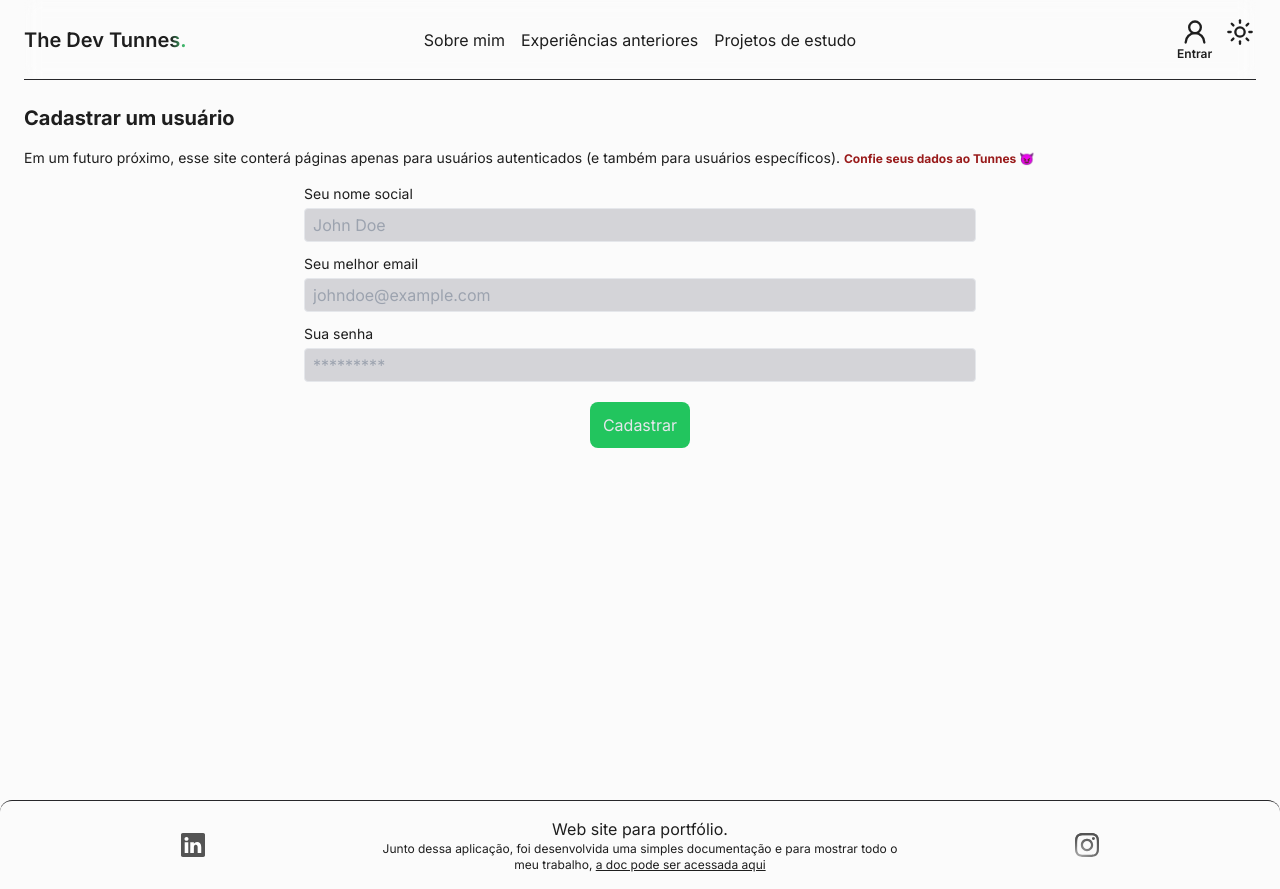
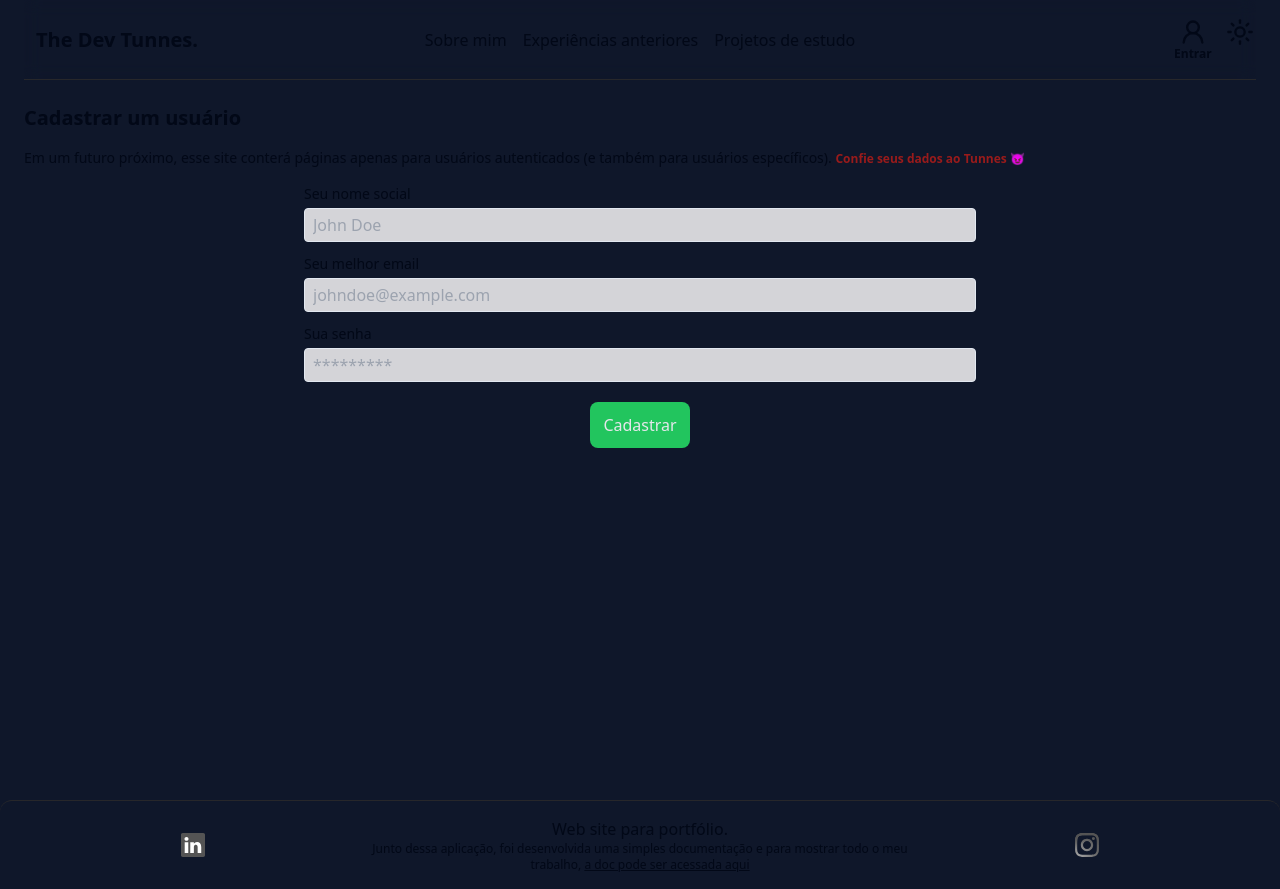
Before and after one commit to thetunnes/my-portfolio, a Next.js app: page /signup in a window 1280 px wide. Built offline with nearby package versions, Linux system fonts and the light colour scheme; no server answers.

Commit message:
Adding ShadCN UI in Project to use a Component library

```diff
--- a/package.json
+++ b/package.json
@@ -21,6 +21,8 @@
     "autoprefixer": "10.4.14",
     "axios": "^1.4.0",
     "bcrypt": "^5.1.0",
+    "class-variance-authority": "^0.7.0",
+    "clsx": "^2.0.0",
     "eslint": "8.39.0",
     "eslint-config-next": "13.4.0",
     "lucide-react": "^0.220.0",
@@ -36,7 +38,9 @@
     "react-toastify": "^9.1.3",
     "sharp": "^0.32.1",
     "svgjson": "^2.2.3",
+    "tailwind-merge": "^1.14.0",
     "tailwindcss": "3.3.2",
+    "tailwindcss-animate": "^1.0.6",
     "typescript": "5.0.4",
     "uuid": "^9.0.0",
     "zod": "^3.21.4"
--- a/src/app/globals.css
+++ b/src/app/globals.css
@@ -2,38 +2,75 @@
 @tailwind components;
 @tailwind utilities;
 
-html,
-body {
-  /* height: 100vh; */
-  color: #1E1E1E;
-  background: #fbfbfb;
-  border-color: #1E1E1E;
+@layer base {
+  :root {
+    --background: 0 0% 100%;
+    --foreground: 222.2 84% 4.9%;
+
+    --card: 0 0% 100%;
+    --card-foreground: 222.2 84% 4.9%;
+
+    --popover: 0 0% 100%;
+    --popover-foreground: 222.2 84% 4.9%;
+
+    --primary: 222.2 47.4% 11.2%;
+    --primary-foreground: 210 40% 98%;
+
+    --secondary: 210 40% 96.1%;
+    --secondary-foreground: 222.2 47.4% 11.2%;
+
+    --muted: 210 40% 96.1%;
+    --muted-foreground: 215.4 16.3% 46.9%;
+
+    --accent: 210 40% 96.1%;
+    --accent-foreground: 222.2 47.4% 11.2%;
+
+    --destructive: 0 84.2% 60.2%;
+    --destructive-foreground: 210 40% 98%;
+
+    --border: 214.3 31.8% 91.4%;
+    --input: 214.3 31.8% 91.4%;
+    --ring: 222.2 84% 4.9%;
+
+    --radius: 0.5rem;
+  }
+
+  .dark {
+    --background: 111.2 84% 4.9%;
+    --foreground: 210 40% 98%;
+
+    --card: 222.2 84% 4.9%;
+    --card-foreground: 210 40% 98%;
+
+    --popover: 222.2 84% 4.9%;
+    --popover-foreground: 210 40% 98%;
+
+    --primary: 210 40% 98%;
+    --primary-foreground: 222.2 47.4% 11.2%;
+
+    --secondary: 217.2 32.6% 17.5%;
+    --secondary-foreground: 210 40% 98%;
+
+    --muted: 217.2 32.6% 17.5%;
+    --muted-foreground: 215 20.2% 65.1%;
+
+    --accent: 217.2 32.6% 17.5%;
+    --accent-foreground: 210 40% 98%;
+
+    --destructive: 0 62.8% 30.6%;
+    --destructive-foreground: 210 40% 98%;
+
+    --border: 217.2 32.6% 17.5%;
+    --input: 217.2 32.6% 17.5%;
+    --ring: 212.7 26.8% 83.9%;
+  }
 }
 
-.dark,
-.dark body {
-  color: #fbfbfb;
-  border-color: #fbfbfb;
-  background: #1E1E1E;
+@layer base {
+  * {
+    @apply border-border;
+  }
+  body {
+    @apply bg-background text-foreground;
+  }
 }
-
-.socialMedia {
-  -webkit-text-fill-color: transparent;
-  -webkit-background-clip: text;
-}
-
-h2.animateTitle {
-  color: #1E1E1E;
-  background: linear-gradient(to left, #1E1E1E 0, #4ade80 0%, #1E1E1E 10%);
-  -webkit-background-clip: text;
-  -webkit-text-fill-color: transparent;
-}
-
-.dark .animateTitle {
-  color: #fbfbfb;
-  background: linear-gradient(to left, #fbfbfb 0, #4ade80 0%, #fbfbfb 10%);
-  /* padding: 0 1.5rem; */
-  -webkit-background-clip: text;
-  -webkit-text-fill-color: transparent;
-
-}
--- a/src/app/layout.tsx
+++ b/src/app/layout.tsx
@@ -17,7 +17,7 @@
 export default async function RootLayout({ children }: LayoutProps) {
   return (
     <html lang="en" suppressHydrationWarning={true}>
-      <body className={`${inter.variable} h-full font-sans`}>
+      <body className={`${inter.variable} h-full bg-slate-900 font-sans`}>
         <Providers>
           <Header />
           <main className="mt-20 h-full min-h-[calc(100vh-5rem)] p-6">
--- a/src/app/page.tsx
+++ b/src/app/page.tsx
@@ -4,7 +4,7 @@
 
 export default function Home() {
   return (
-    <section className="flex h-full w-full items-start justify-center gap-4 small:flex-col">
+    <section className="small:flex-col flex h-full w-full items-start justify-center gap-4">
       <div className="mx-auto flex w-full flex-1 flex-col items-center justify-center gap-1 ">
         <Image
           alt="Foto perfil"
@@ -19,7 +19,7 @@
         </span>
       </div>
 
-      <div className="flex h-full w-1/2 flex-1 flex-col justify-center gap-4 small:w-full">
+      <div className="small:w-full flex h-full w-1/2 flex-1 flex-col justify-center gap-4">
         <MainText />
         <p className="text-justify text-lg">
           Olá mundo! Eu me chamo Cauê, tenho 23 anos e a alguns anos me aventuro
--- a/src/app/projects/components/ListProjects.tsx
+++ b/src/app/projects/components/ListProjects.tsx
@@ -42,7 +42,7 @@
 
               <time className="flex items-center gap-1 text-xs text-zinc-600">
                 <Calendar size={16} />
-                {Intl.DateTimeFormat('pt-br').format(new Date(repo.created_at))}
+                {Intl.DateTimeFormat('pt-br').format(new Date(repo.updated_at))}
               </time>
             </section>
             <p className="ml-12 text-justify text-sm text-zinc-700 dark:text-gray-400">
--- /dev/null
+++ b/src/lib/utils.ts
@@ -0,0 +1,6 @@
+import { type ClassValue, clsx } from "clsx"
+import { twMerge } from "tailwind-merge"
+
+export function cn(...inputs: ClassValue[]) {
+  return twMerge(clsx(inputs))
+}
--- a/tailwind.config.js
+++ b/tailwind.config.js
@@ -1,92 +1,76 @@
-import plugin from 'tailwindcss/plugin'
-
 /** @type {import('tailwindcss').Config} */
 module.exports = {
-  darkMode: 'class',
+  darkMode: ['class'],
   content: [
-    './src/pages/**/*.{js,ts,jsx,tsx,mdx}',
-    './src/components/**/*.{js,ts,jsx,tsx,mdx}',
-    './src/app/**/*.{js,ts,jsx,tsx,mdx}',
+    './pages/**/*.{ts,tsx}',
+    './components/**/*.{ts,tsx}',
+    './app/**/*.{ts,tsx}',
+    './src/**/*.{ts,tsx}',
   ],
   theme: {
+    container: {
+      center: true,
+      padding: '2rem',
+      screens: {
+        '2xl': '1400px',
+      },
+    },
     extend: {
-      fontFamily: {
-        sans: 'var(--font-inter)',
+      colors: {
+        border: 'hsl(var(--border))',
+        input: 'hsl(var(--input))',
+        ring: 'hsl(var(--ring))',
+        background: 'hsl(var(--background))',
+        foreground: 'hsl(var(--foreground))',
+        primary: {
+          DEFAULT: 'hsl(var(--primary))',
+          foreground: 'hsl(var(--primary-foreground))',
+        },
+        secondary: {
+          DEFAULT: 'hsl(var(--secondary))',
+          foreground: 'hsl(var(--secondary-foreground))',
+        },
+        destructive: {
+          DEFAULT: 'hsl(var(--destructive))',
+          foreground: 'hsl(var(--destructive-foreground))',
+        },
+        muted: {
+          DEFAULT: 'hsl(var(--muted))',
+          foreground: 'hsl(var(--muted-foreground))',
+        },
+        accent: {
+          DEFAULT: 'hsl(var(--accent))',
+          foreground: 'hsl(var(--accent-foreground))',
+        },
+        popover: {
+          DEFAULT: 'hsl(var(--popover))',
+          foreground: 'hsl(var(--popover-foreground))',
+        },
+        card: {
+          DEFAULT: 'hsl(var(--card))',
+          foreground: 'hsl(var(--card-foreground))',
+        },
       },
-      colors: {
-        'color-instagram':
-          'radial-gradient(circle at 30% 107%, #fdf497 0%, #fdf497 5%, #fd5949 45%, #d6249f 60%, #285AEB 90%)',
-      },
-      screens: {
-        small: { raw: '(max-width: 896px)' },
-        xsmall: { raw: '(max-width: 400px)' },
-        tall: { raw: '(min-width: 896px)' },
-        // => @media (min-height: 800px) { ... }
-      },
-      backgroundImage: {
-        'gradient-radial': 'radial-gradient(var(--tw-gradient-stops))',
-        'gradient-conic':
-          'conic-gradient(from 180deg at 50% 50%, var(--tw-gradient-stops))',
-        'color-instagram':
-          'radial-gradient(circle at 30% 107%, #fdf497 0%, #fdf497 5%, #fd5949 45%, #d6249f 60%, #285AEB 90%)',
-      },
-      textShadow: {
-        sm: '0 1px 2px var(--tw-shadow-color)',
-        DEFAULT: '0 2px 4px var(--tw-shadow-color)',
-        lg: '0 8px 16px var(--tw-shadow-color)',
-      },
-      transitionProperty: {
-        height: 'height',
-        spacing: 'margin, padding',
+      borderRadius: {
+        lg: 'var(--radius)',
+        md: 'calc(var(--radius) - 2px)',
+        sm: 'calc(var(--radius) - 4px)',
       },
       keyframes: {
-        shine: {
-          '0%': {
-            backgroundPosition: 0,
-          },
-          '100%': {
-            backgroundPosition: 150,
-          },
+        'accordion-down': {
+          from: { height: 0 },
+          to: { height: 'var(--radix-accordion-content-height)' },
         },
-        pipe: {
-          '0%': {
-            opacity: 0,
-          },
-          '100%': {
-            opacity: 1,
-          },
-        },
-        shake: {
-          '0%': { transform: 'translate(2px, 1px) rotate(0deg)' },
-          '10%': { transform: 'translate(-1px, -2px) rotate(-1deg)' },
-          '20%': { transform: 'translate(-3px, 0px) rotate(1deg)' },
-          '30%': { transform: 'translate(0px, 2px) rotate(0deg)' },
-          '40%': { transform: 'translate(1px, -1px) rotate(1deg)' },
-          '50%': { transform: 'translate(-1px, 2px) rotate(-1deg)' },
-          '60%': { transform: 'translate(-3px, 1px) rotate(0deg)' },
-          '70%': { transform: 'translate(2px, 1px) rotate(-1deg)' },
-          '80%': { transform: 'translate(-1px, -1px) rotate(1deg)' },
-          '90%': { transform: 'translate(2px, 2px) rotate(0deg)' },
-          '100%': { transform: 'translate(1px, -2px) rotate(-1deg)' },
+        'accordion-up': {
+          from: { height: 'var(--radix-accordion-content-height)' },
+          to: { height: 0 },
         },
       },
       animation: {
-        textColor: 'shine 1.5s linear',
-        pipeAnimate: 'pipe 0.5s linear infinite',
-        shakeText: 'shake 3s linear infinite',
+        'accordion-down': 'accordion-down 0.2s ease-out',
+        'accordion-up': 'accordion-up 0.2s ease-out',
       },
     },
   },
-  plugins: [
-    plugin(function ({ matchUtilities, theme }) {
-      matchUtilities(
-        {
-          'text-shadow': (value) => ({
-            textShadow: value,
-          }),
-        },
-        { values: theme('textShadow') },
-      )
-    }),
-  ],
+  plugins: [require('tailwindcss-animate')],
 }
```
Also changed, not shown: components.json (added), 1 other file (tests, documents, lock files or other folders).
